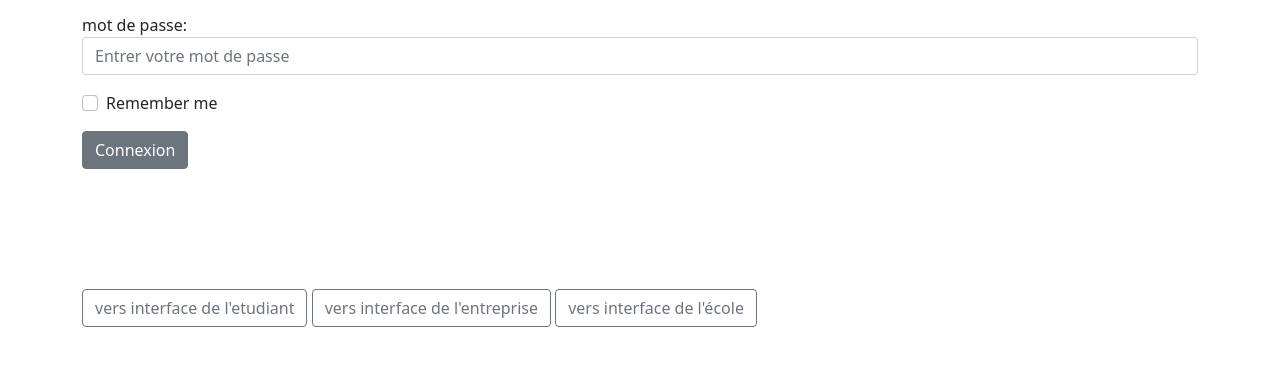
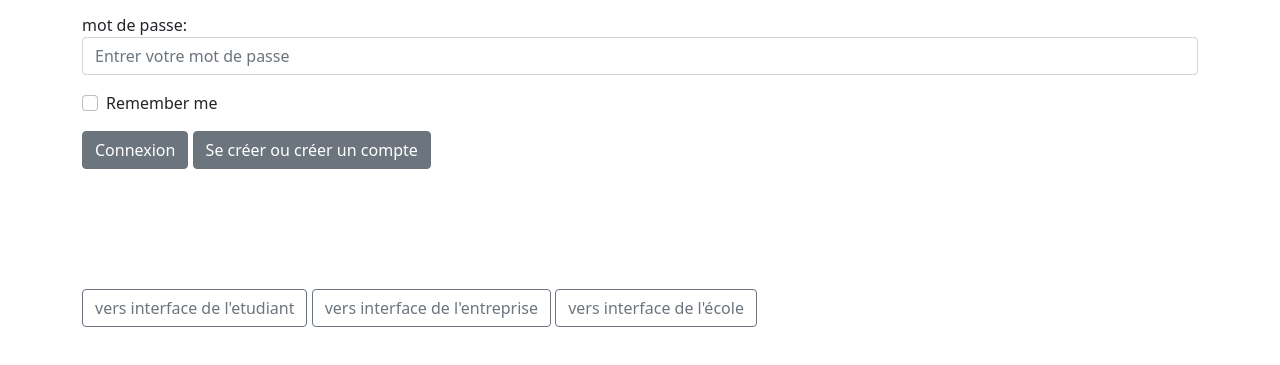
Before and after one commit to BLebreton2205/proget-Digital, a plain HTML site: page visuel du site/pages/login.html in a window 1280 px wide. Shown: the part 187-552 px from the top of the page. Drawn offline with nearby package versions, Linux system fonts and the light colour scheme.

Commit message:
ajout de bouton création de compte

```diff
--- a/visuel du site/pages/login.html
+++ b/visuel du site/pages/login.html
@@ -42,6 +42,8 @@
               <input class="form-check-input" type="checkbox" name="remember"> Remember me</label>
           </div>
           <button type="submit" class="btn btn-secondary">Connexion</button>
+          <button type="submit" class="btn btn-secondary">Se créer ou créer un compte</button>
+
         </form>
       </div>
     </div>
@@ -53,10 +55,5 @@
     <a href="interface_entreprise.html" class="btn btn-outline-secondary">vers interface de l'entreprise</a>
     <a href="interface_école.html" class="btn btn-outline-secondary ">vers interface de l'école</a>
     </div>
-
-
-
-
-
 </body>
 </html>
```
